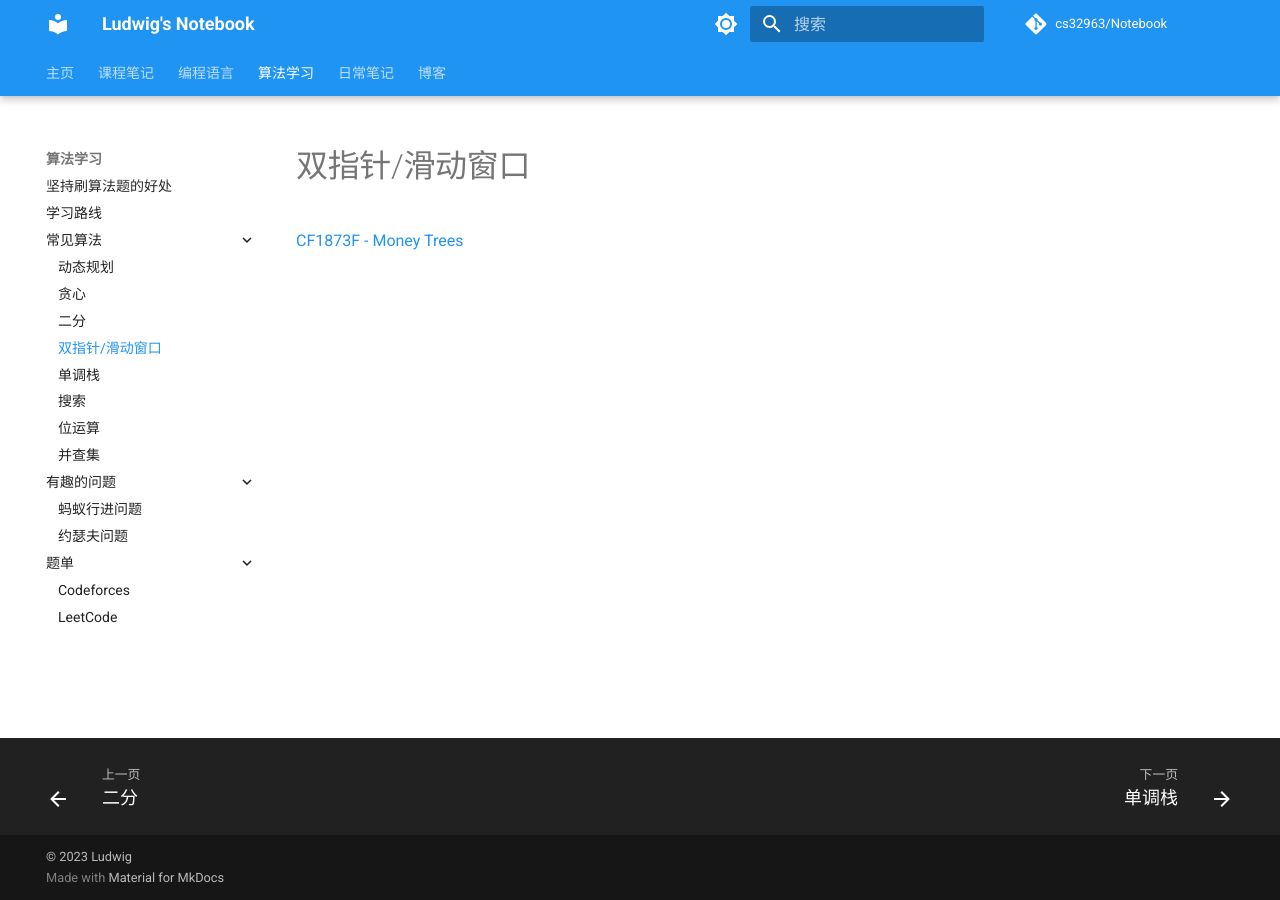
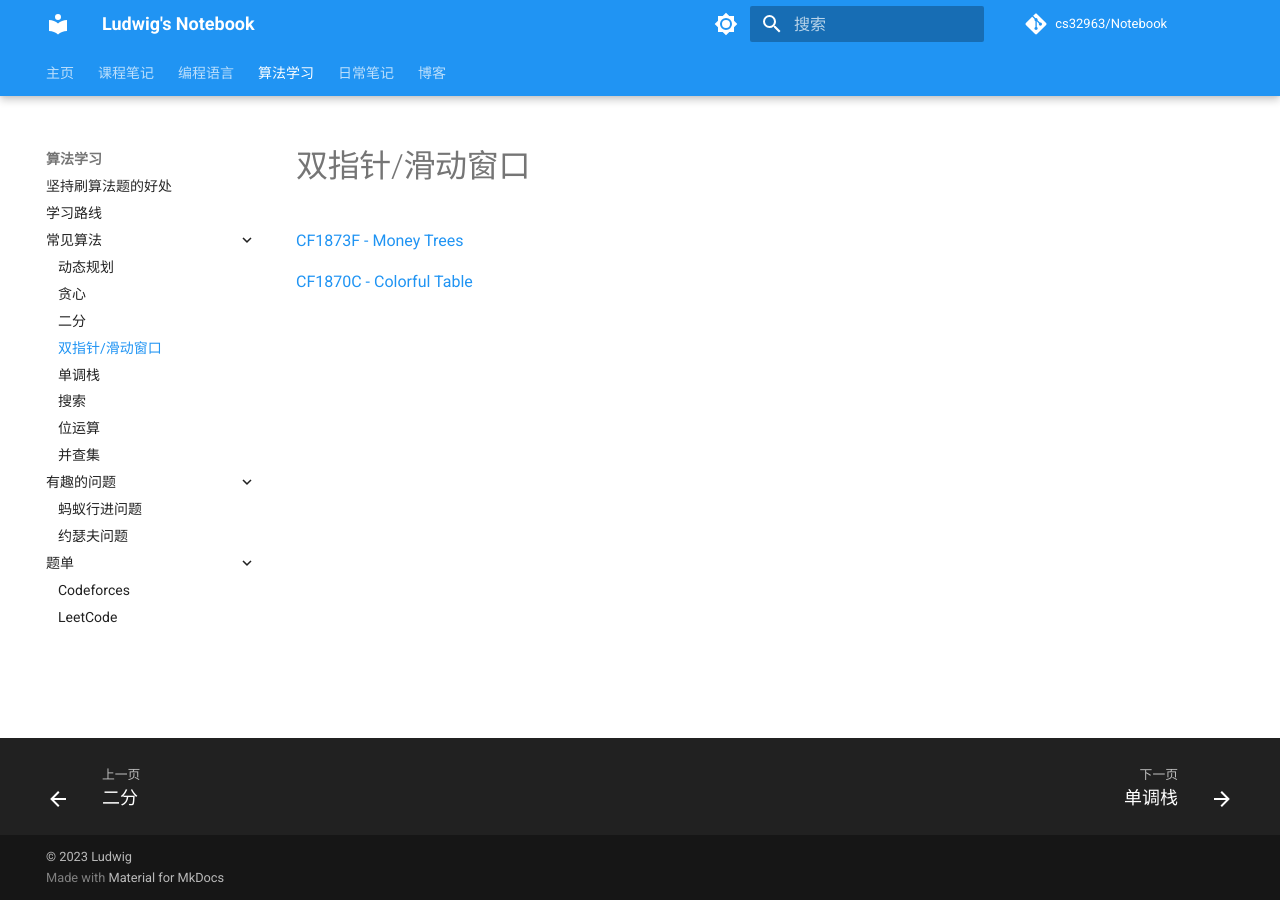
Before and after one commit to cs32963/Notebook, an MkDocs documentation site: the page built from docs/algorithms/two_pointers.md, in a window 1280 px wide. Built offline with MkDocs 1.6.1 and Material for MkDocs 9.7.7, drawn with Linux system fonts in a browser that asks for light colours; comment, search, counter and statistics services are not loaded.

Commit message:
update algorithms

```diff
--- a/docs/algorithms/two_pointers.md
+++ b/docs/algorithms/two_pointers.md
@@ -1,3 +1,5 @@
 # 双指针/滑动窗口
 
 [CF1873F - Money Trees](https://codeforces.com/contest/1873/problem/F)
+
+[CF1870C - Colorful Table](https://codeforces.com/contest/1870/problem/C)
```
